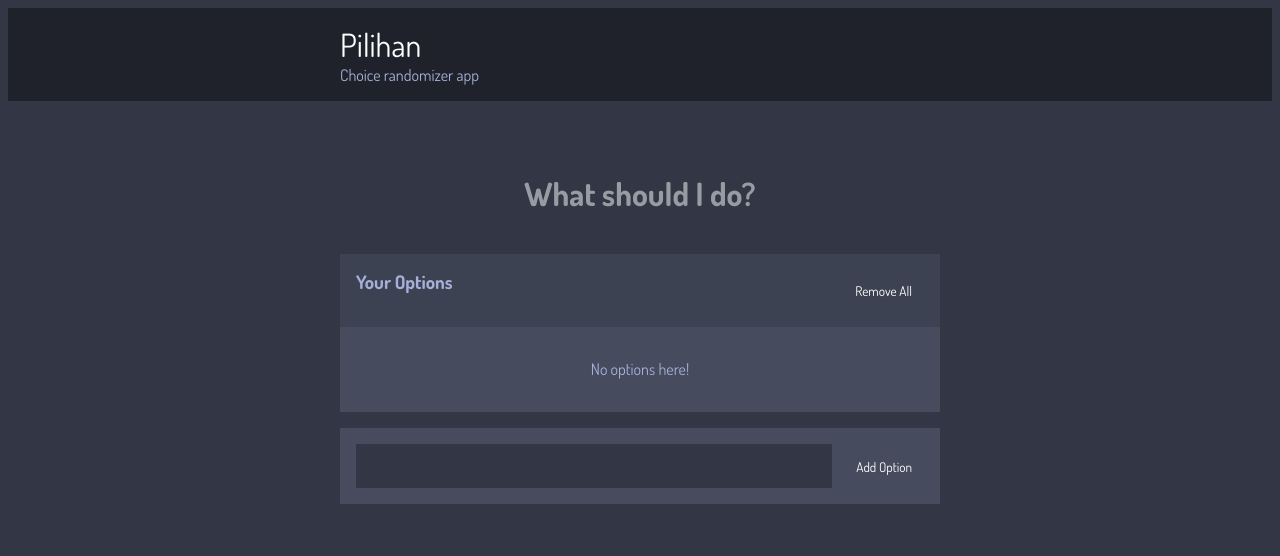
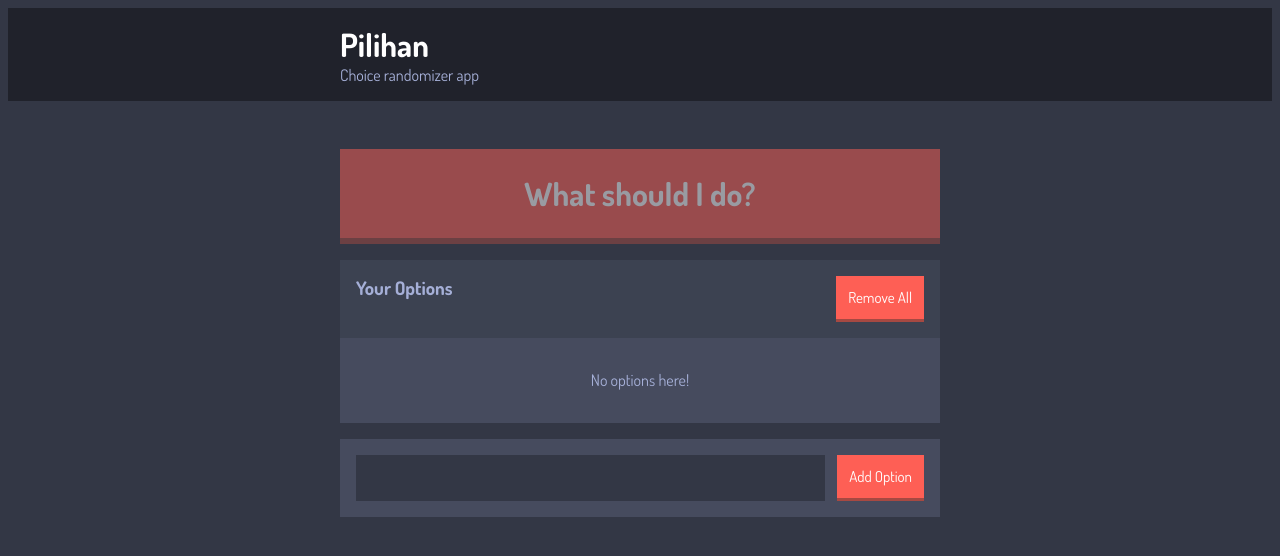
Before and after one commit to abuuzayr/pilihan, a Gatsby app: page / in a window 1280 px wide. Shown: the top 556 px of the page. Built offline with nearby package versions, Linux system fonts and the light colour scheme.

Commit message:
Update variable to use red

```diff
--- a/src/components/Action.js
+++ b/src/components/Action.js
@@ -2,9 +2,9 @@ import React from 'react';
 import styled, { css } from 'styled-components';
 
 const Button = styled.button`
-    background: var(--purple);
+    background: var(--red);
     border: none;
-    border-bottom: .6rem solid darken(var(--purple), 10%);
+    border-bottom: .6rem solid var(--underred);
     color: white;
     font-weight: bold;
     font-size: var(--l-size);
--- a/src/components/AddOption.js
+++ b/src/components/AddOption.js
@@ -9,11 +9,11 @@ const ErrorMsg = styled.p`
 `
 
 const Button = styled.button`
-    background: var(--purple);
+    background: var(--red);
     border: none;
-    border-bottom: .3rem solid darken(var(--purple), 10%);
+    border-bottom: .3rem solid var(--underred);
     color: white;
-    font-weight: 500;
+    font-size: 1.5rem;
     padding: var(--s-size);
 `
 
--- a/src/components/Header.js
+++ b/src/components/Header.js
@@ -10,6 +10,7 @@ const Container = styled.div`
 const HeaderDiv = styled.div`
     background: var(--off-black);
     color: white;
+    font-weight: 900;
     margin-bottom: var(--m-size);
     padding: var(--m-size) 0;
 
--- a/src/components/Option.js
+++ b/src/components/Option.js
@@ -17,11 +17,11 @@ const Li = styled.li`
 `
 
 const Button = styled.button`
-    background: var(--purple);
+    background: var(--red);
     border: none;
-    border-bottom: .3rem solid darken(var(--purple), 10%);
+    border-bottom: .3rem solid var(--underred);
     color: white;
-    font-weight: 500;
+    font-size: 1.5rem;
     padding: var(--s-size);
 `
 
--- a/src/components/Options.js
+++ b/src/components/Options.js
@@ -27,11 +27,11 @@ const Message = styled.p`
 `
 
 const Button = styled.button`
-    background: var(--purple);
+    background: var(--red);
     border: none;
-    border-bottom: .3rem solid darken(var(--purple), 10%);
+    border-bottom: .3rem solid var(--underred);
     color: white;
-    font-weight: 500;
+    font-size: 1.5rem;
     padding: var(--s-size);
 `
 
```
